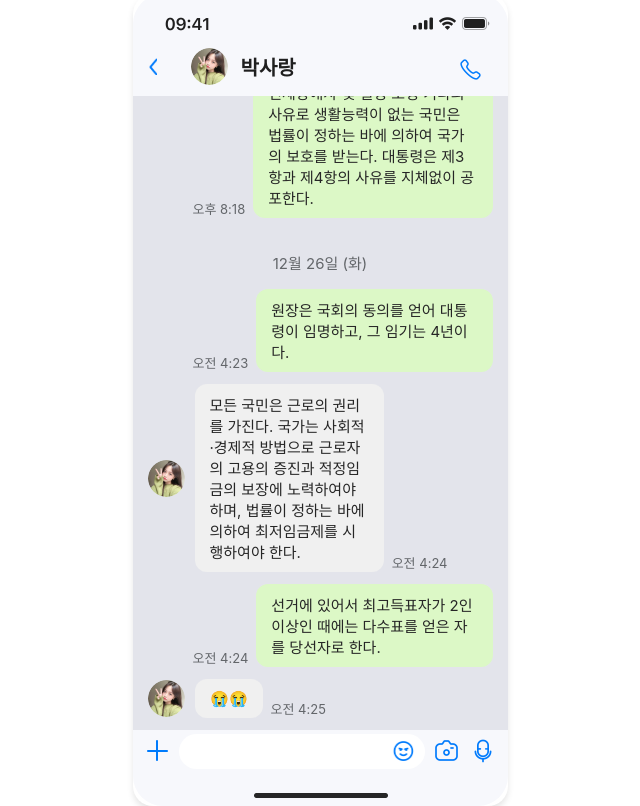
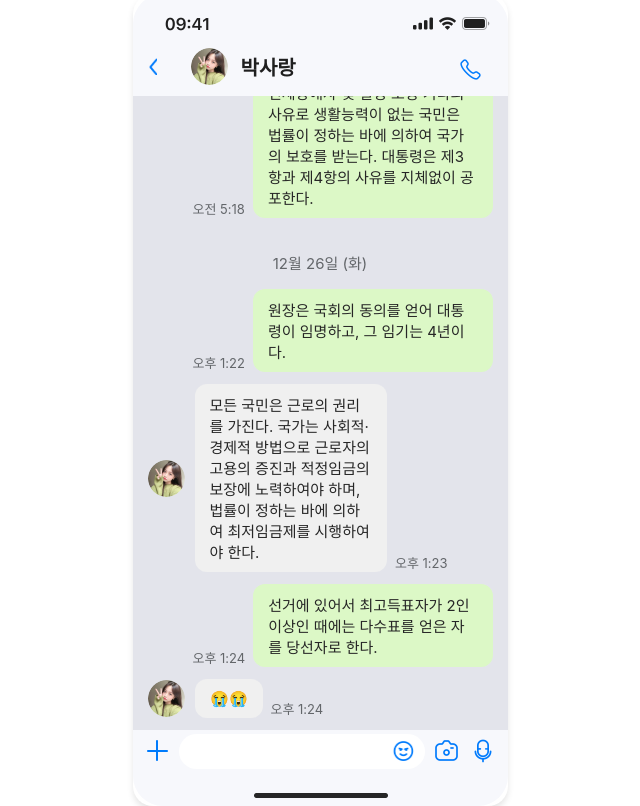
Before and after one commit to CEOS-Developers/react-messenger-19th, a React (Create React App) app: page / in a window 1280 px wide. Shown: the whole page, without its empty margins (320-960 px from the left). Built offline with nearby package versions, Linux system fonts and the light colour scheme.

Commit message:
fix : invalid Date 임시 수정

```diff
--- a/src/components/chat/ChatMessages.tsx
+++ b/src/components/chat/ChatMessages.tsx
@@ -9,47 +9,68 @@ import EmojiModal from './EmojiModal';
 
 
 
-//사파리 날짜 형식에 맞게 -를 /로 바꿔주는함수
-function convertDateFormat(dateString: string) {
-  return dateString.replace(/-/g, '/');
+function parseISODateTime(timestamp: string = ""): Date {
+  console.log("Parsing timestamp:", timestamp);
+  if (!timestamp) {
+    return new Date();
+  }
+
+  try {
+    let year, month, day, hour, minute, second;
+
+    if (timestamp.includes('T')) {
+      // ISO 형식 (2024-03-29T07:29:55.177Z)
+      const [datePart, timePart] = timestamp.split('T');
+      [year, month, day] = datePart.split('-').map(num => parseInt(num, 10));
+      [hour, minute, second] = timePart.split(':').map(num => parseInt(num, 10));
+    } else if (timestamp.includes('.')) {
+      // 다른 형식 (2023. 12. 26.)
+      [year, month, day] = timestamp.split('.').map(num => parseInt(num.trim(), 10));
+      hour = minute = second = 0;
+    } else {
+      throw new Error('Unsupported timestamp format');
+    }
+
+    return new Date(Date.UTC(year, month - 1, day, hour, minute, second));
+  } catch (error) {
+    console.error('Error parsing timestamp in parseISODateTime:', error);
+    // 파싱 중 오류 발생 시 현재 날짜/시간 반환
+    return new Date();
+  }
 }
+
 
 // 날짜별로 메세지 그룹화하기!!
 const groupMessagesByDate = (messages: Message[]) => {
   const grouped: { [key: string]: Message[][] } = {};
   messages.forEach((message) => {
-    const dateKey = new Date(message.timestamp).toLocaleDateString('ko-KR', {
+    const dateKey = parseISODateTime(message.timestamp).toLocaleDateString('ko-KR', {
       year: 'numeric',
       month: '2-digit',
       day: '2-digit',
     });
+
     if (!grouped[dateKey]) {
       grouped[dateKey] = [];
     }
 
-    // 1분으로 연속된 메시지를 판별하여 그룹으로 묶기,......
     const lastGroup = grouped[dateKey][grouped[dateKey].length - 1];
     if (lastGroup && lastGroup[lastGroup.length - 1].senderId === message.senderId &&
-        new Date(message.timestamp).getTime() - new Date(lastGroup[lastGroup.length - 1].timestamp).getTime() <= 60000) {
-      lastGroup.push(message); // 지금 보낸 톡을 마지막 그룹에 추가
+        (parseISODateTime(message.timestamp).getTime() - parseISODateTime(lastGroup[lastGroup.length - 1].timestamp).getTime()) <= 60000) {
+      lastGroup.push(message);
     } else {
-      grouped[dateKey].push([message]); // 새로운 그룹 생성
+      grouped[dateKey].push([message]);
     }
   });
+
   return grouped;
 };
 
-
 //날짜 형식에 맞게 포맷팅하기 (오전 12:02 이렇게..!!)
-const formatDate = (dateString: string) => {
-  const formattedDate = convertDateFormat(dateString);
-  const date = new Date(formattedDate);
-  const options: Intl.DateTimeFormatOptions = {
-    month: 'long',
-    day: 'numeric',
-    weekday: 'short',
-  };
-  return date.toLocaleString('ko-KR', options);
+const formatDate = (timestamp: string) => {
+  const date = parseISODateTime(timestamp);
+  const options: Intl.DateTimeFormatOptions = { month: 'long', day: 'numeric', weekday: 'short' };
+  return date.toLocaleDateString('ko-KR', options).replace('.', '');
 };
 
 
@@ -58,6 +79,7 @@ const ChatMessages: React.FC = () => { //상턔관리 변수들
   const selectedUserId = useRecoilValue(selectedUserState);
   const messages = useRecoilValue<Message[]>(messagesState);
   const userProfiles = useRecoilValue<User[]>(usersState);
+
   const [activeModalMessageId, setActiveModalMessageId] = useState<string | null>(null); //공감 모달이 열린 메세지의 ID저장해야돼서
   const [selectedEmojis, setSelectedEmojis] = useState<{ [key: string]: string }>({});
 
@@ -81,7 +103,6 @@ const ChatMessages: React.FC = () => { //상턔관리 변수들
   // 이모지 선택 핸들러
   const handleEmojiSelect = (messageId: string, emojiUrl: string) => {
     setSelectedEmojis(prev => {
-      // Toggle emoji selection off if the same emoji is clicked
       if (prev[messageId] === emojiUrl) {
         const newEmojis = { ...prev };
         delete newEmojis[messageId];
@@ -93,7 +114,7 @@ const ChatMessages: React.FC = () => { //상턔관리 변수들
         return newEmojis;
       }
     });
-    setActiveModalMessageId(null);  // Close the modal after selection
+    setActiveModalMessageId(null);
   };
 
   //모달창 열고닫는 토글 핸들러
@@ -124,9 +145,9 @@ const loadEmojisFromLocalStorage = () => {
 
   return (
       <MessagesContainer className='scroll-box'>
-        {Object.entries(groupedMessages).map(([date, groupMessages], index) => (
+        {Object.entries(groupedMessages).map(([timestamp, groupMessages], index) => (
           <React.Fragment key={index}>
-            <DateLabel>{formatDate(date)}</DateLabel>
+            <DateLabel>{formatDate(timestamp)}</DateLabel>
             {groupMessages.map((group, groupIndex) => (
               <React.Fragment key={groupIndex}>
                 {group.map((message, messageIndex) => (
--- a/src/components/fakedata/messages.json
+++ b/src/components/fakedata/messages.json
@@ -4,41 +4,41 @@
     "senderId": 1,
     "receiverId": 2,
     "text": "국가는 노인과 청소년의 복지향상을 위한 정책을 실시할 의무를 진다. 언론·출판에 대한 허가나 검열과 집회·결사에 대한 허가는 인정되지 아니한다. 학교교육 및 평생교육을 포함한 교육제도와 그 운영, 교육재정 및 교원의 지위에 관한 기본적인 사항은 법률로 정한다.",
-      "timestamp": "2023-12-24T20:17:00Z"
+    "timestamp": "2023-12-25T05:17:00"
   },
   {
     "id": 2,
     "senderId": 2,
     "receiverId": 1,
     "text": "신체장애자 및 질병·노령 기타의 사유로 생활능력이 없는 국민은 법률이 정하는 바에 의하여 국가의 보호를 받는다. 대통령은 제3항과 제4항의 사유를 지체없이 공포한다.",
-      "timestamp": "2023-12-24T20:18:00Z"
+    "timestamp": "2023-12-25T05:18:00"
   },
   {
     "id": 3,
     "senderId": 2,
     "receiverId": 1,
     "text": "원장은 국회의 동의를 얻어 대통령이 임명하고, 그 임기는 4년이다.",
-      "timestamp": "2023-12-26T04:23:00Z"
+    "timestamp": "2023-12-26T13:22:00"
   },
   {
     "id": 4,
     "senderId": 1,
     "receiverId": 2,
     "text": "모든 국민은 근로의 권리를 가진다. 국가는 사회적·경제적 방법으로 근로자의 고용의 증진과 적정임금의 보장에 노력하여야 하며, 법률이 정하는 바에 의하여 최저임금제를 시행하여야 한다.",
-      "timestamp": "2023-12-26T04:24:00Z"
+    "timestamp": "2023-12-26T13:23:00"
   },
   {
     "id": 5,
     "senderId": 2,
     "receiverId": 1,
     "text": "선거에 있어서 최고득표자가 2인 이상인 때에는 다수표를 얻은 자를 당선자로 한다.",
-      "timestamp": "2023-12-26T04:24:00Z"
+    "timestamp": "2023-12-26T13:24:00"
   },
   {
     "id": 6,
     "senderId": 1,
     "receiverId": 2,
     "text": "😭😭",
-      "timestamp": "2023-12-26T04:25:00Z"
+    "timestamp": "2023-12-26T13:24:00"
   }
 ]
```
Lines whose indentation alone changed are shown as unchanged.
